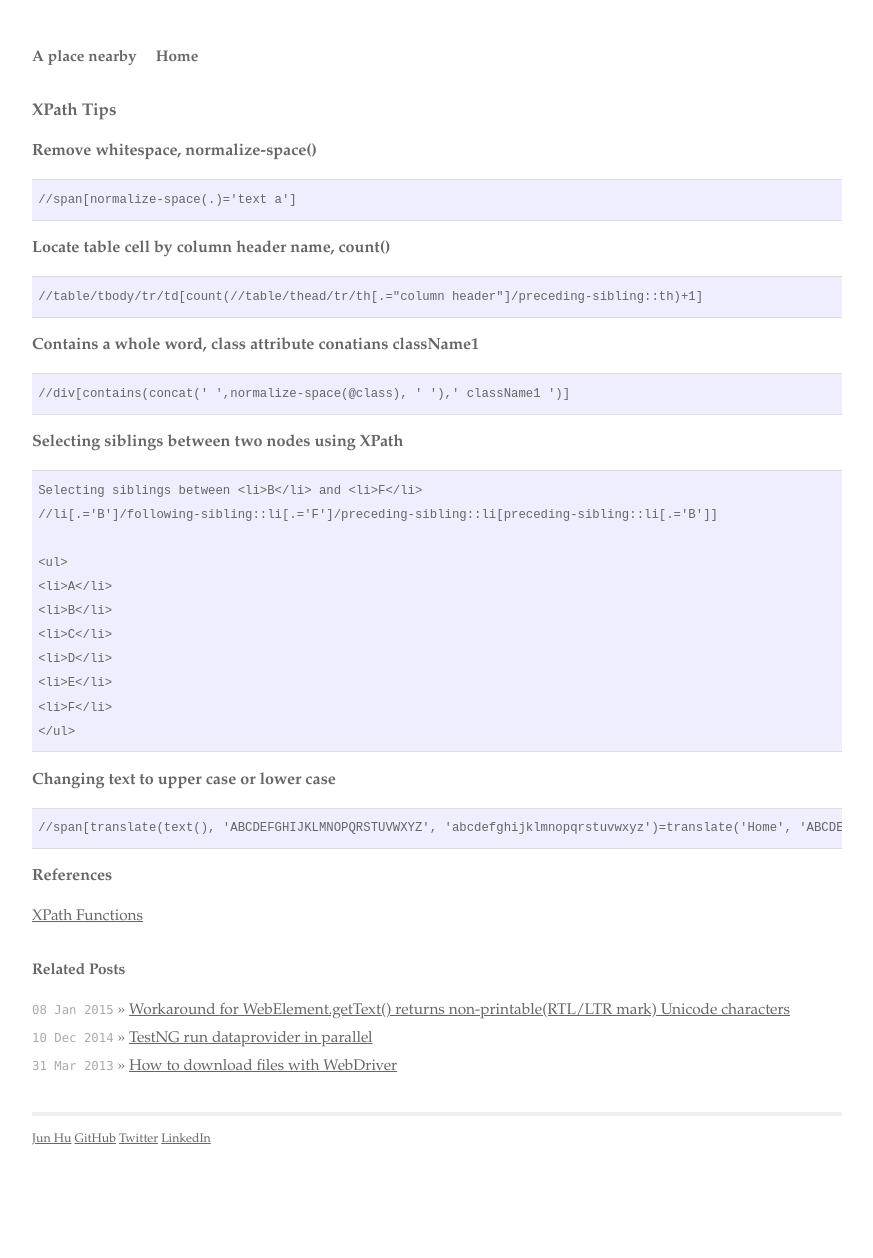
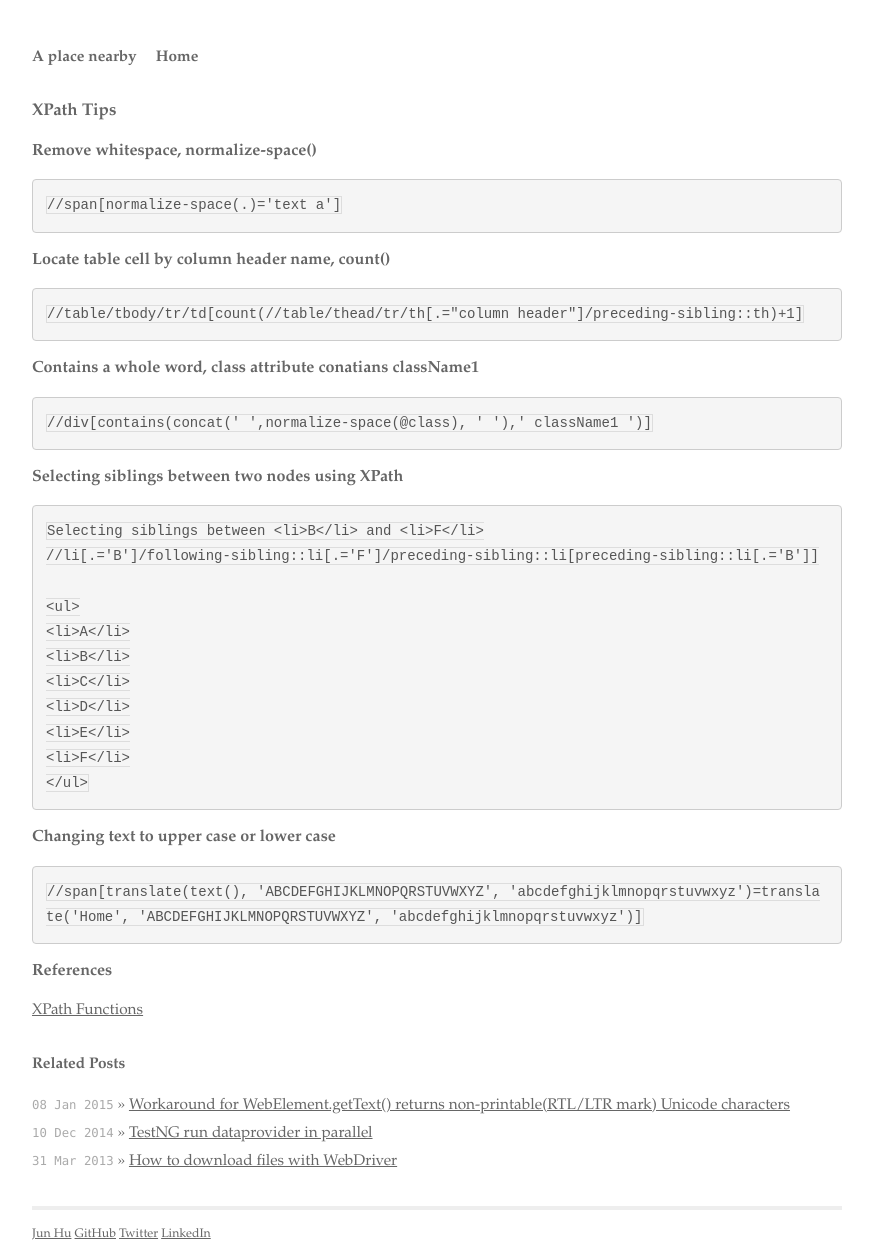
Before and after one commit to rissen/rissen.github.com, a Jekyll site: the page built from _posts/2014-01-10-xpath-tips.markdown, in a window 1280 px wide. Shown: the whole page, without its empty margins (203-1076 px from the left). Built offline with Jekyll 4.4.1, drawn with Linux system fonts in a browser that asks for light colours; Markdown is read by kramdown in place of the engine named in the settings; before the commit the page ends 1163 px from its top, so only the background shows below that.

Commit message:
Update screen.css

```diff
--- a/css/screen.css
+++ b/css/screen.css
@@ -165,11 +165,15 @@ ul.posts {
   }
 
   #post pre {
-    border-top: 1px solid #ddd;
-    border-bottom: 1px solid #ddd;
-    background-color: #eef;
-    padding: .5em .4em .5em;
-    overflow: auto;
+    display: block;
+    padding: 13px;
+    margin: 0 0 13.5px;
+    font-size: 14px;
+    line-height: 1.8;
+    word-break: break-all;
+    word-wrap: break-word; color: #555;
+    background-color: #f5f5f5;
+    border: 1px solid #ccc; border-radius: 4px;
   }
 
 
@@ -177,11 +181,11 @@ ul.posts {
     border: 1px solid #ddd;
     background-color: #eef;
     padding: 0;
-  }
-
-  #post pre code {
-     border: none;
-    font-size: 80%;
+    font-size: inherit;
+    color: inherit;
+    white-space: pre-wrap;
+    background-color: transparent;
+    border-radius: 0;
   }
 
   /* terminal */
```
